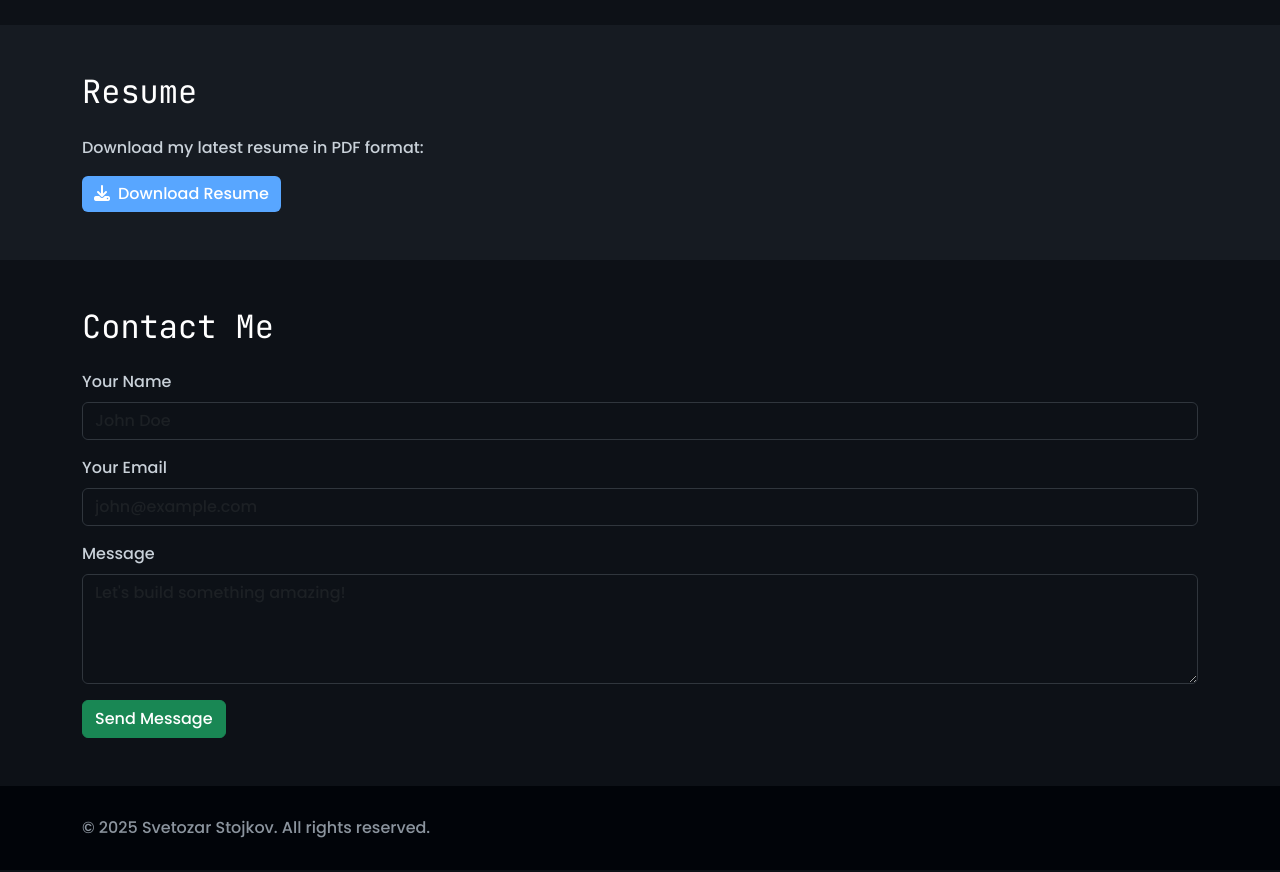
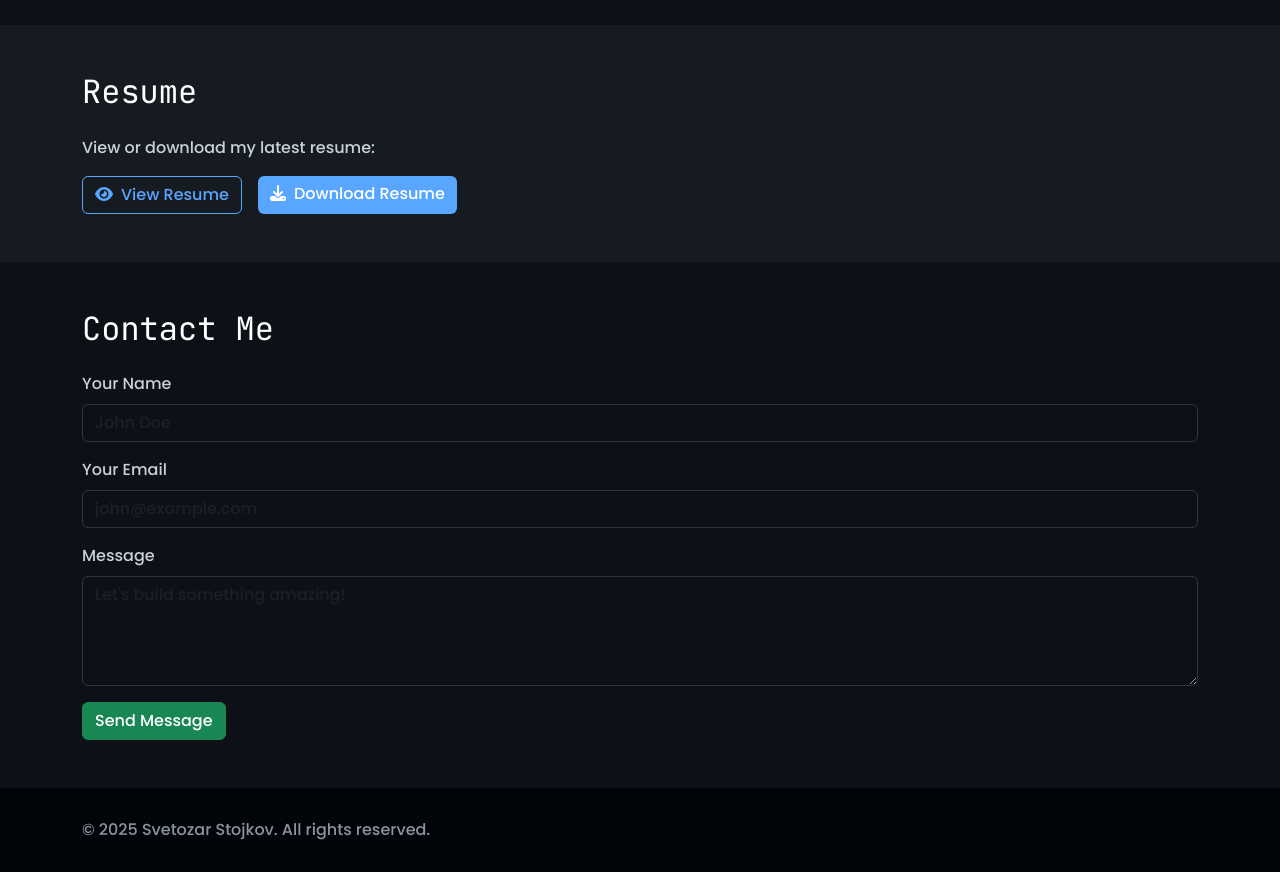
Before and after one commit to StojkovSR11/svetozarstojkov, a plain HTML site: page index.html in a window 1280 px wide. Shown: the part 2040-2912 px from the top of the page. Drawn offline with nearby package versions, Linux system fonts and the light colour scheme.

Commit message:
View Resume

```diff
--- a/index.html
+++ b/index.html
@@ -153,8 +153,15 @@
 <section id="resume" class="bg-light py-5">
   <div class="container" data-aos="fade-up">
     <h2 class="mb-4">Resume</h2>
-    <p>Download my latest resume in PDF format:</p>
-    <a href="CV Svetozar Stojkov ENG.pdf" class="btn btn-primary" download><i class="fa fa-download me-2"></i>Download Resume</a>
+    <p>View or download my latest resume:</p>
+    <div class="d-flex gap-3 flex-wrap">
+    <a href="CV Svetozar Stojkov ENG.pdf" target="_blank" class="btn btn-outline-primary">
+    <i class="fa fa-eye me-2"></i>View Resume
+    </a>
+    <a href="CV Svetozar Stojkov ENG.pdf" class="btn btn-primary" download>
+    <i class="fa fa-download me-2"></i>Download Resume
+    </a>
+    </div>
   </div>
 </section>
 
```
